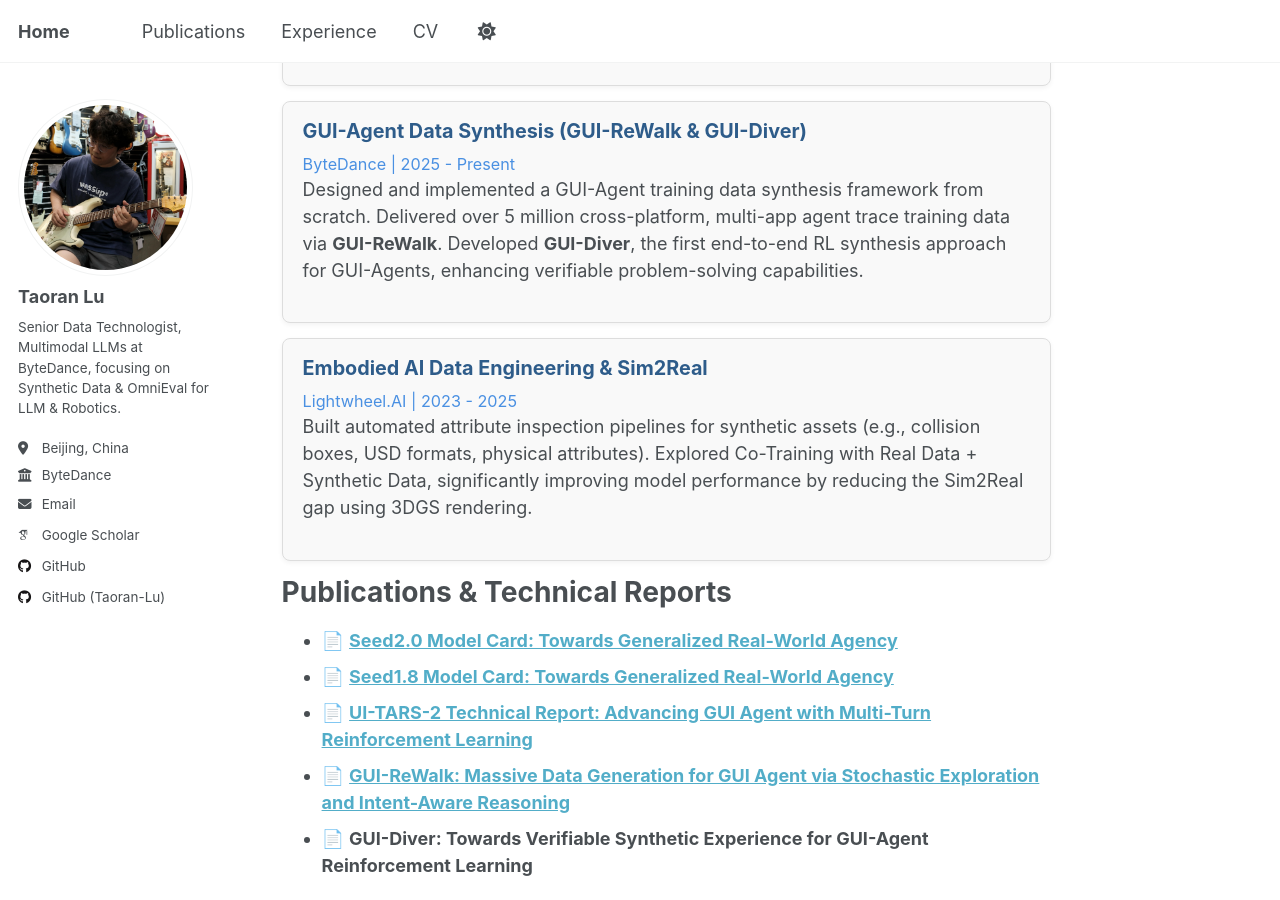
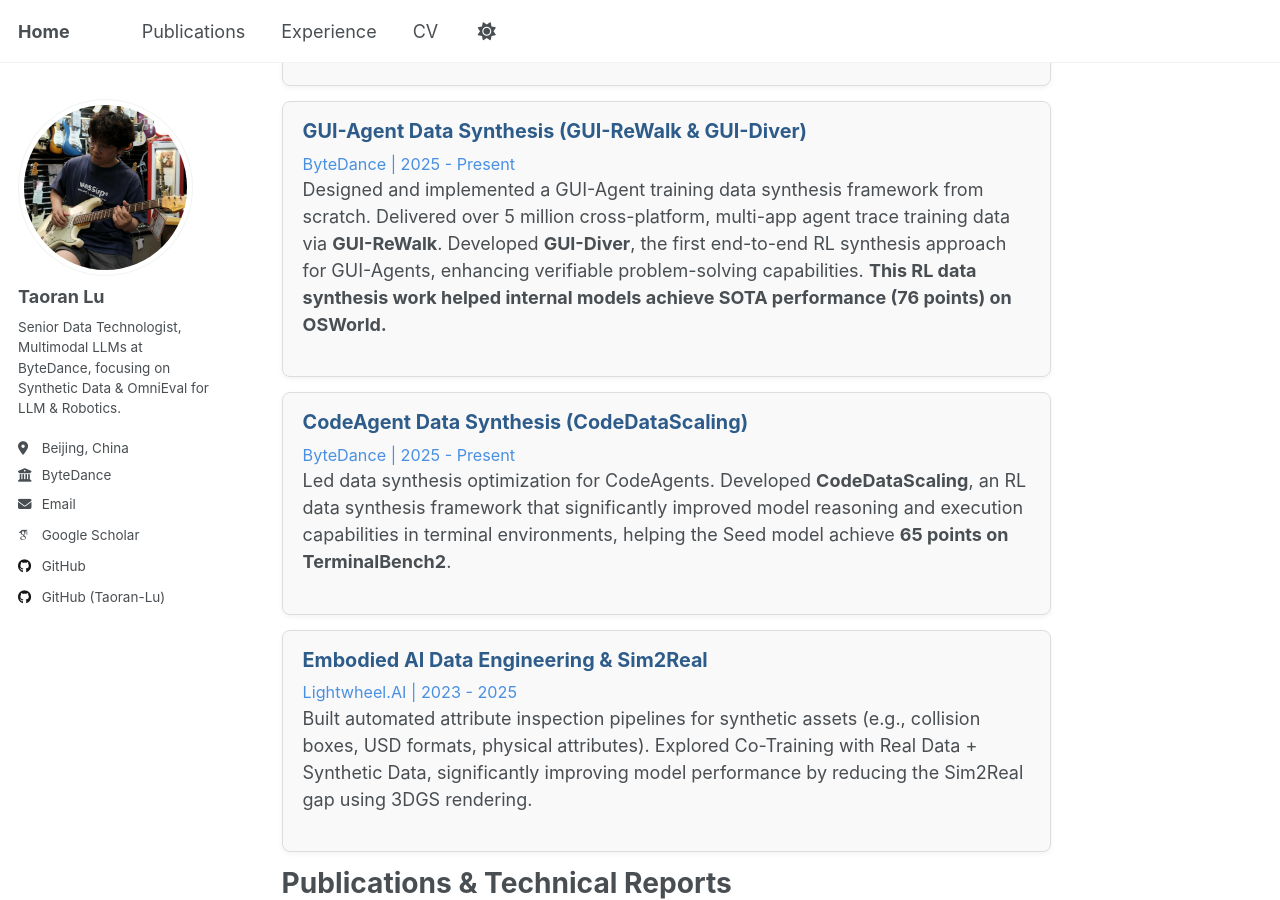
Before and after one commit to Colourent/Colourent.github.io, a Jekyll site: the page built from _pages/about.md, in a window 1280 px wide and 900 px high, scrolled down 1154 px. Built offline with Jekyll 4.4.1, drawn with Linux system fonts in a browser that asks for light colours; some web fonts are replaced; a script that is not in the unit is left out.

Commit message:
Update Projects: add OSWorld SOTA score and CodeDataScaling (TerminalBench2) achievements

```diff
--- a/_pages/about.md
+++ b/_pages/about.md
@@ -144,7 +144,13 @@ Projects & Work
 <div class="project-item">
 <div class="project-title">GUI-Agent Data Synthesis (GUI-ReWalk & GUI-Diver)</div>
 <div class="project-meta">ByteDance | 2025 - Present</div>
-<p>Designed and implemented a GUI-Agent training data synthesis framework from scratch. Delivered over 5 million cross-platform, multi-app agent trace training data via <strong>GUI-ReWalk</strong>. Developed <strong>GUI-Diver</strong>, the first end-to-end RL synthesis approach for GUI-Agents, enhancing verifiable problem-solving capabilities.</p>
+<p>Designed and implemented a GUI-Agent training data synthesis framework from scratch. Delivered over 5 million cross-platform, multi-app agent trace training data via <strong>GUI-ReWalk</strong>. Developed <strong>GUI-Diver</strong>, the first end-to-end RL synthesis approach for GUI-Agents, enhancing verifiable problem-solving capabilities. <strong>This RL data synthesis work helped internal models achieve SOTA performance (76 points) on OSWorld.</strong></p>
+</div>
+
+<div class="project-item">
+<div class="project-title">CodeAgent Data Synthesis (CodeDataScaling)</div>
+<div class="project-meta">ByteDance | 2025 - Present</div>
+<p>Led data synthesis optimization for CodeAgents. Developed <strong>CodeDataScaling</strong>, an RL data synthesis framework that significantly improved model reasoning and execution capabilities in terminal environments, helping the Seed model achieve <strong>65 points on TerminalBench2</strong>.</p>
 </div>
 
 <div class="project-item">
```
